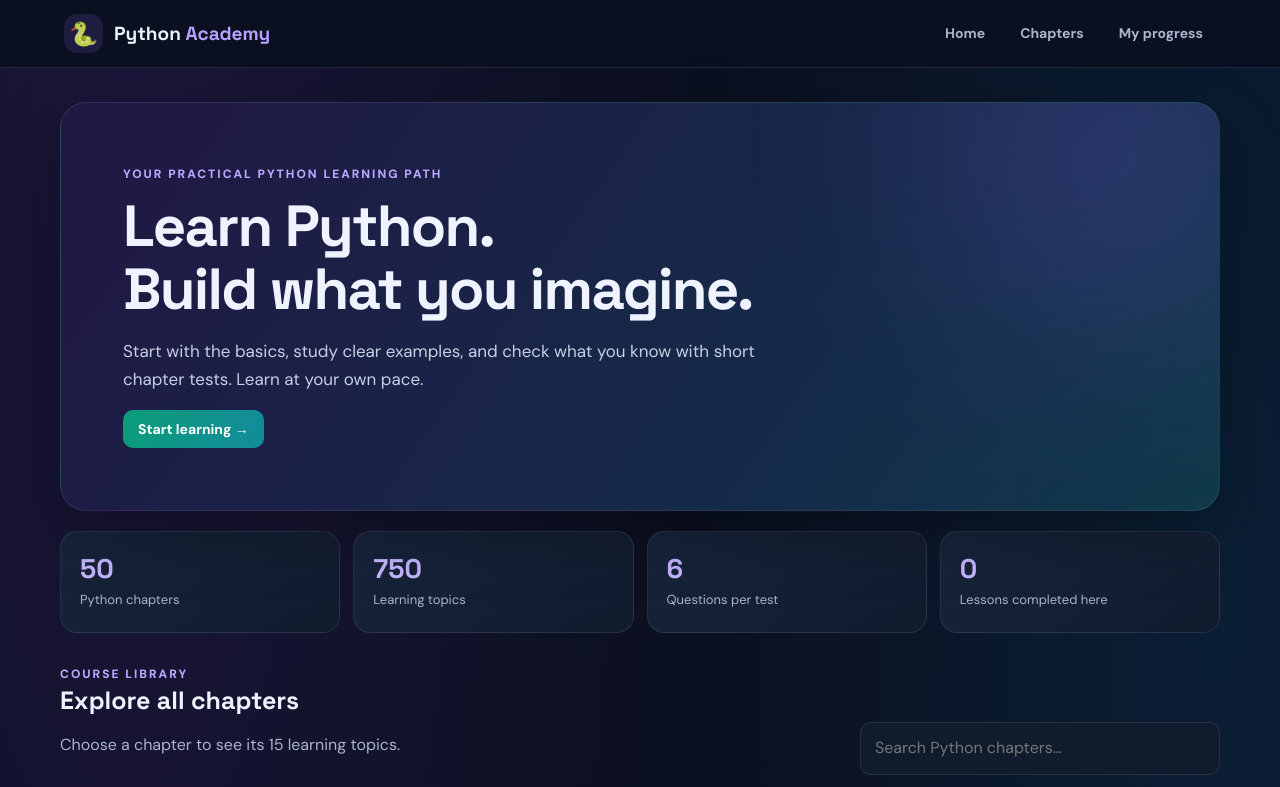
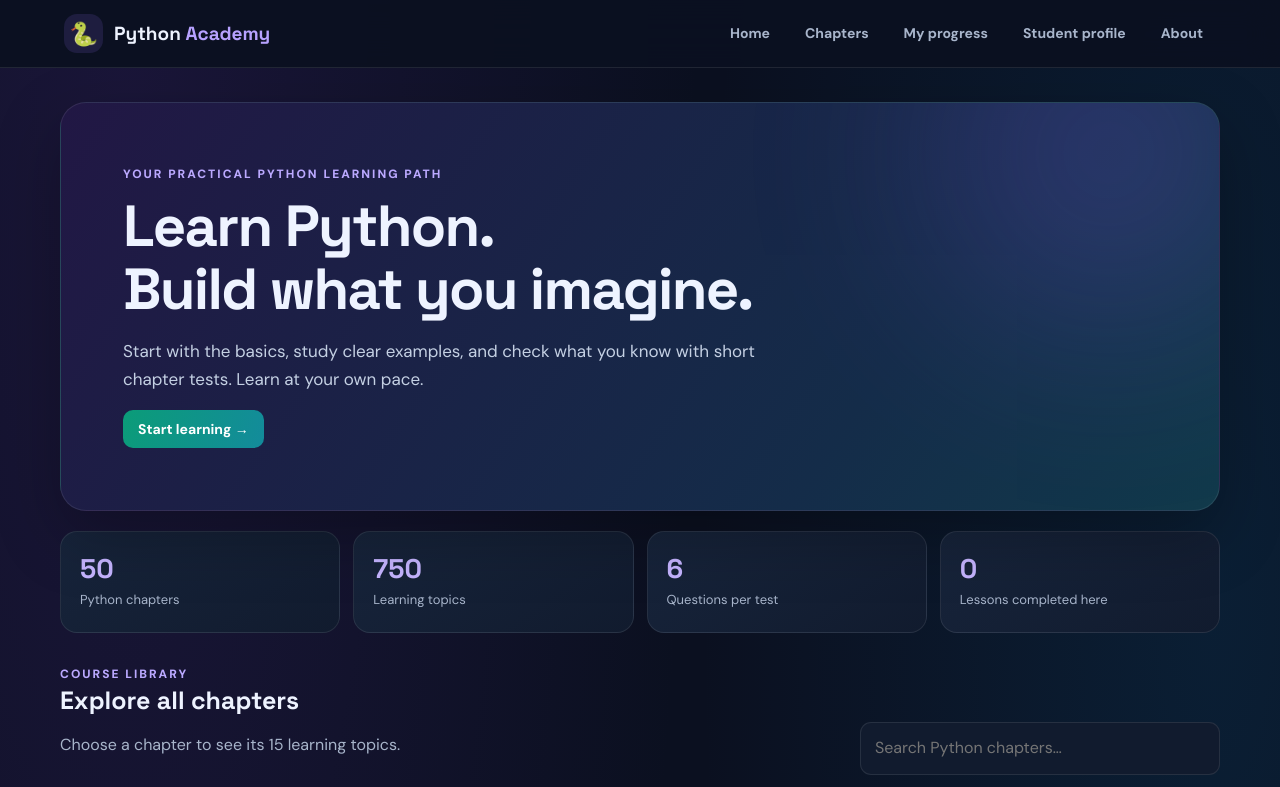
Before and after one commit to miankamijoura-debug/python-academy, a plain HTML site: page index.html in a window 1280 px wide. Shown: the top 787 px of the page. Drawn offline with Linux system fonts and the light colour scheme.

Commit message:
Add student profile and About navigation

```diff
--- a/index.html
+++ b/index.html
@@ -15,7 +15,7 @@
 <body>
   <header class="top">
     <a class="brand" href="#home"><span class="brand-mark">🐍</span><span>Python <b>Academy</b></span></a>
-    <nav><a href="#home">Home</a><a href="#home#chapters" id="chaptersNav">Chapters</a><a href="#progress">My progress</a></nav>
+    <nav><a href="#home">Home</a><a href="#home#chapters" id="chaptersNav">Chapters</a><a href="#progress">My progress</a><a href="#profile">Student profile</a><a href="#about">About</a></nav>
   </header>
   <main id="app" class="wrap" aria-live="polite">
     <div class="loading">Loading Python Academy…</div>
```
